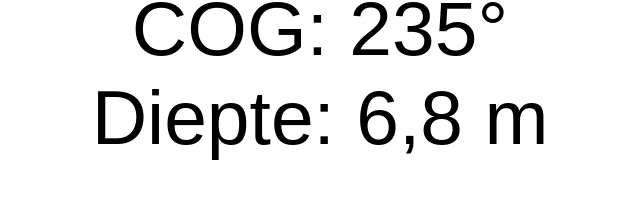
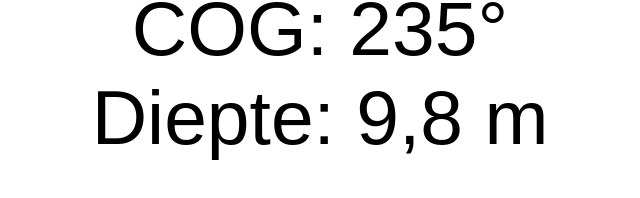
Before and after one commit to Willem76/F18, a plain HTML site: page index.html in a window 1280 px wide. Shown: the part 416-614 px from the top of the page, 320-960 px from the left. Drawn offline with Linux system fonts and the light colour scheme.

Commit message:
Update index.html

```diff
--- a/index.html
+++ b/index.html
@@ -38,7 +38,7 @@ html, body {
   <div class="container">
     <div class="big">6.2 kn</div>
     <div class="medium">COG: 235°</div>
-    <div class="medium">Diepte: 6,8 m</div>
+    <div class="medium">Diepte: 9,8 m</div>
   </div>
 </body>
 </html>
```
